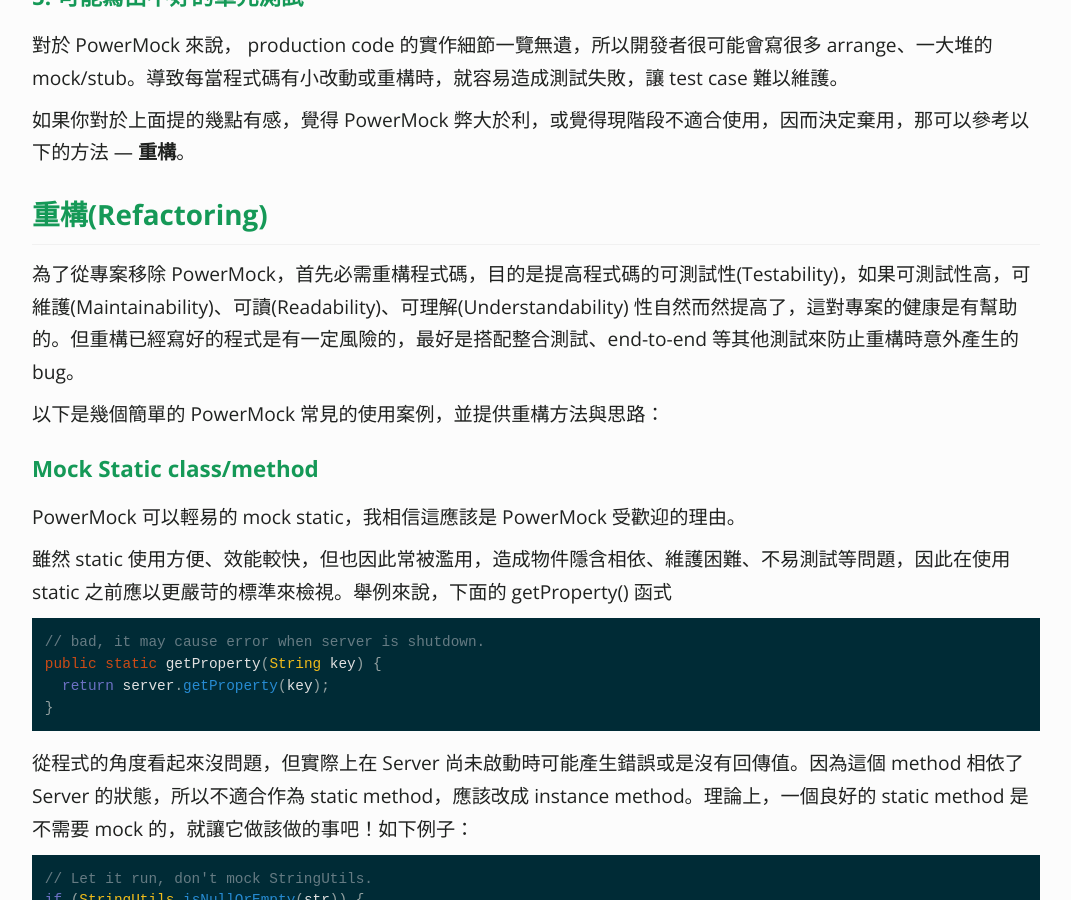
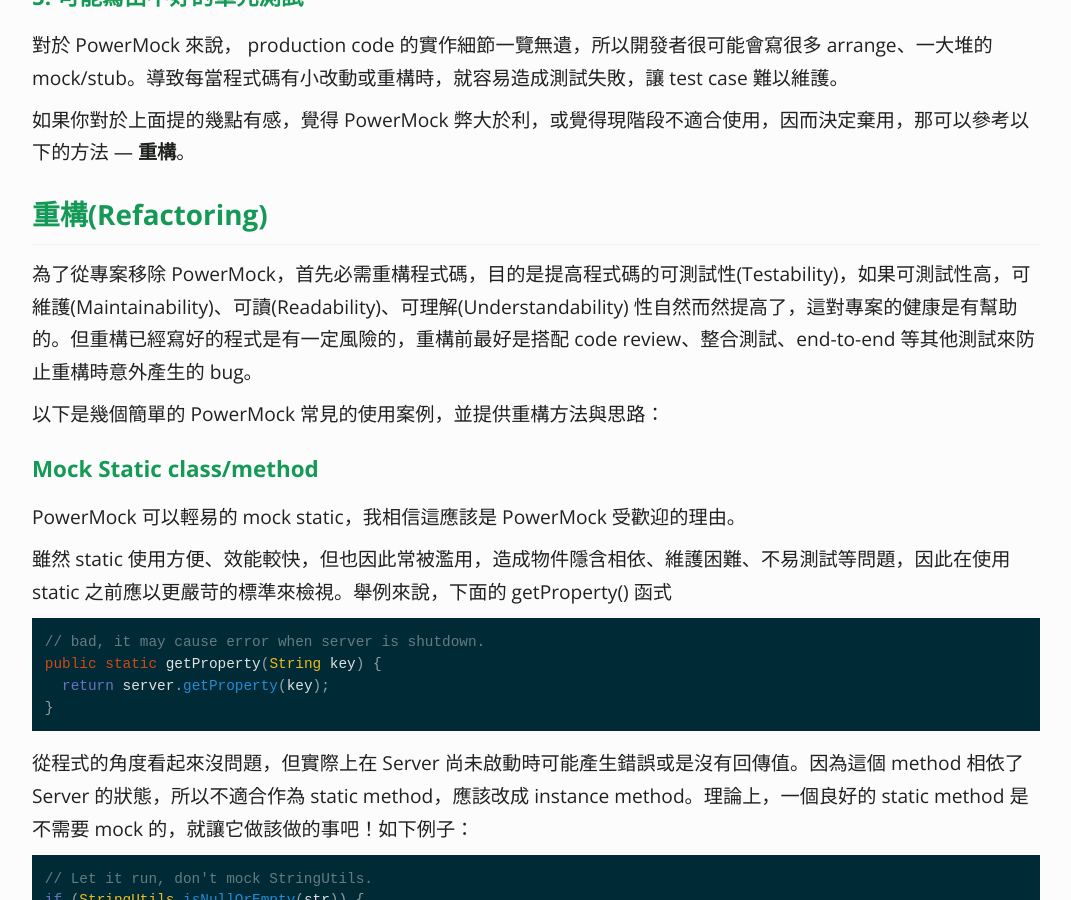
Before and after one commit to KaiSheng714/KaiSheng714.github.io, a Jekyll site: the page built from _posts/2022-01-06-why-powermock-is-bad.md, in a window 1280 px wide and 900 px high, scrolled down 1842 px. Shown: the whole window, without its empty margins (104-1175 px from the left). Built offline with Jekyll 4.4.1, drawn with Linux system fonts in a browser that asks for light colours; comment, search, counter and statistics services are not loaded.

Commit message:
powermock

```diff
--- a/_posts/2022-01-06-why-powermock-is-bad.md
+++ b/_posts/2022-01-06-why-powermock-is-bad.md
@@ -48,7 +48,7 @@
 如果你對於上面提的幾點有感，覺得 PowerMock 弊大於利，或覺得現階段不適合使用，因而決定棄用，那可以參考以下的方法 — **重構**。
 
 ## **重構(Refactoring)**
-為了從專案移除 PowerMock，首先必需重構程式碼，目的是提高程式碼的可測試性(Testability)，如果可測試性高，可維護(Maintainability)、可讀(Readability)、可理解(Understandability) 性自然而然提高了，這對專案的健康是有幫助的。但重構已經寫好的程式是有一定風險的，最好是搭配整合測試、end-to-end 等其他測試來防止重構時意外產生的 bug。
+為了從專案移除 PowerMock，首先必需重構程式碼，目的是提高程式碼的可測試性(Testability)，如果可測試性高，可維護(Maintainability)、可讀(Readability)、可理解(Understandability) 性自然而然提高了，這對專案的健康是有幫助的。但重構已經寫好的程式是有一定風險的，重構前最好是搭配 code review、整合測試、end-to-end 等其他測試來防止重構時意外產生的 bug。
 
 以下是幾個簡單的 PowerMock 常見的使用案例，並提供重構方法與思路：
 
```
